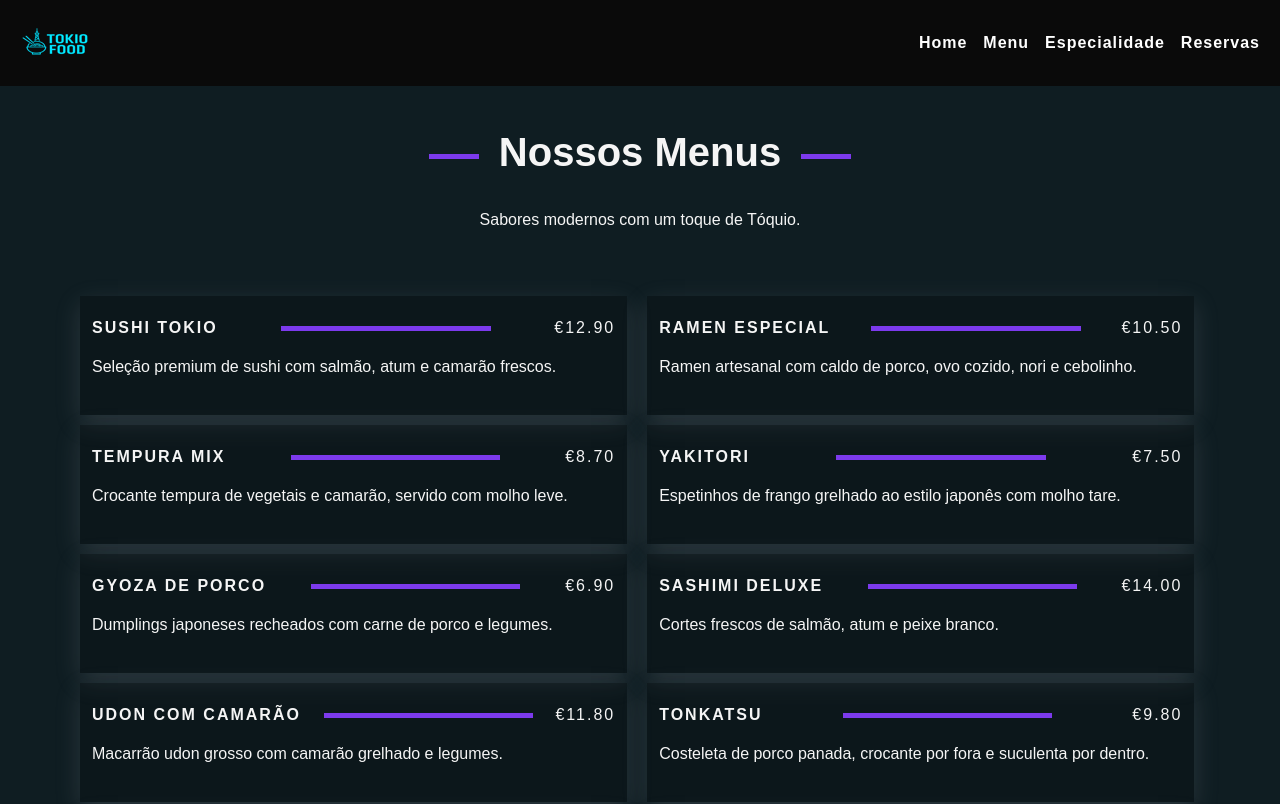
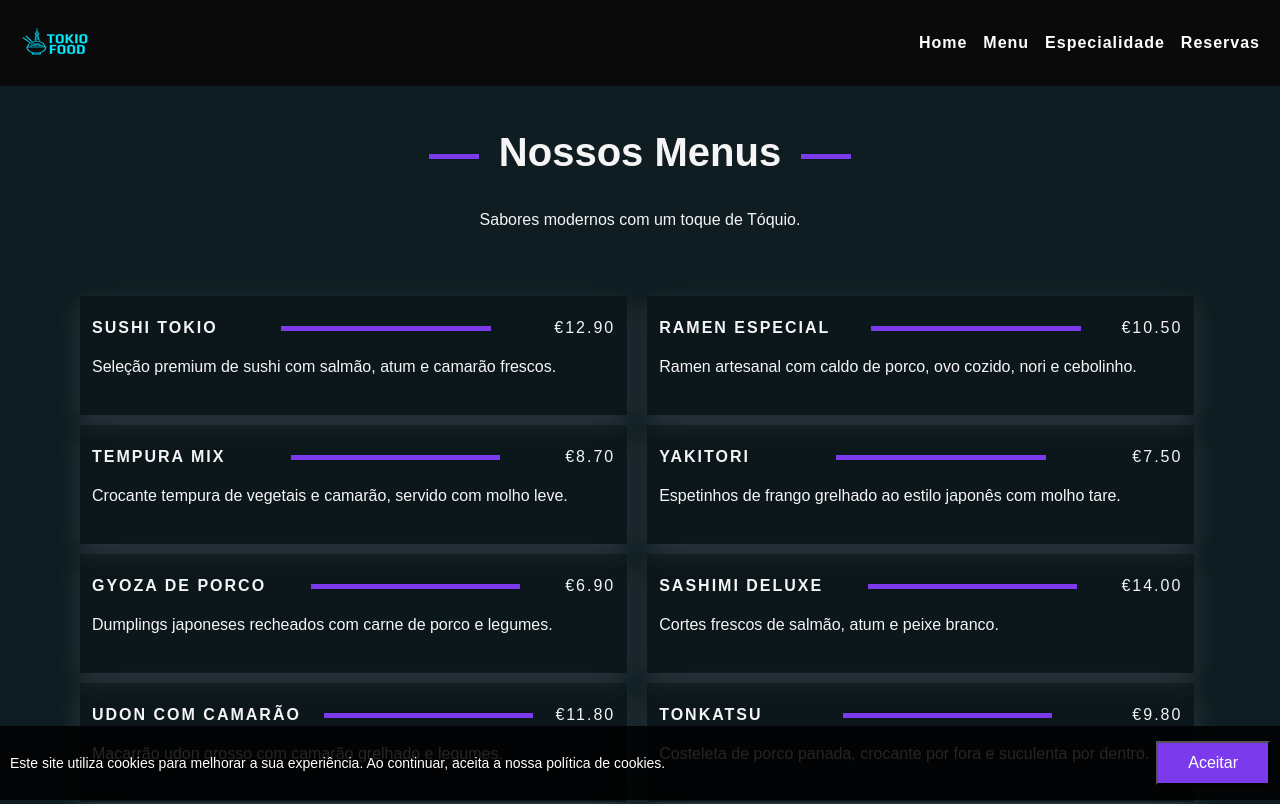
Before and after one commit to devbmendes/tokio-food, a React (Vite) app: page /menu in a window 1280 px wide. Shown: the top 804 px of the page. Built offline with nearby package versions, Linux system fonts and the light colour scheme.

Commit message:
cookie acept

```diff
--- a/src/App.jsx
+++ b/src/App.jsx
@@ -7,6 +7,7 @@ import Especialidade from './pages/Especialidade';
 import Menu from './pages/Menu';
 import './index.css'
 import Footer from './components/Footer';
+import CookieBanner from './components/CookieBanner';
 
 function App() {
   return (
@@ -19,6 +20,7 @@ function App() {
         <Route path='/menu' element={<Menu />} />
       </Routes>
       <Footer />
+      <CookieBanner />
     </Router>
 
   );
--- /dev/null
+++ b/src/assets/styles/cookieBanner.css
@@ -0,0 +1,26 @@
+.cookie-banner {
+  position: fixed;
+  bottom: 0;
+  width: 100%;
+  background-color: rgba(0, 0, 0, 0.85);
+  color: #fff;
+  text-align: center;
+  padding: 15px 10px;
+  display: flex;
+  justify-content: space-between;
+  align-items: center;
+  z-index: 1000;
+}
+
+.cookie-banner p {
+  margin: 0;
+  font-size: 14px;
+}
+
+.cookie-banner button {
+  background-color: #7c3aed;
+  margin-left: 15px;
+  padding: 8px 30px;
+  border-radius: none !important;
+  color: white;
+}
--- /dev/null
+++ b/src/components/CookieBanner.jsx
@@ -0,0 +1,27 @@
+import { useState, useEffect } from 'react';
+import '../assets/styles/cookieBanner.css'; // CSS personalizado
+
+export default function CookieBanner() {
+    const [accepted, setAccepted] = useState(false);
+
+    useEffect(() => {
+        const consent = localStorage.getItem('cookieConsent');
+        if (consent === 'true') {
+            setAccepted(true);
+        }
+    }, []);
+
+    function handleAccept() {
+        localStorage.setItem('cookieConsent', 'true');
+        setAccepted(true);
+    }
+
+    if (accepted) return null;
+
+    return (
+        <div className="cookie-banner">
+            <p>Este site utiliza cookies para melhorar a sua experiência. Ao continuar, aceita a nossa política de cookies.</p>
+            <button onClick={handleAccept}>Aceitar</button>
+        </div>
+    );
+}
--- a/src/components/Footer.jsx
+++ b/src/components/Footer.jsx
@@ -13,8 +13,8 @@ export default function Footer() {
                             <p>10013 Porto City, 914-309-7030, reservations@tokiofood.com</p>
                             <p>Aberto : 9h - Fechado : 23h</p>
                             <div className="social-media mb-4">
-                                <Link className='link-media' to='/'><i className="bi bi-facebook"></i></Link>
-                                <Link className='link-media' to='/'><i className="bi bi-instagram"></i></Link>
+                                <Link className='link-media' to='https://www.facebook.com/' target='_blank'><i className="bi bi-facebook"></i></Link>
+                                <Link className='link-media' to='https://www.instagram.com/' target='_blank'><i className="bi bi-instagram"></i></Link>
 
                             </div>
                         </div>
```
